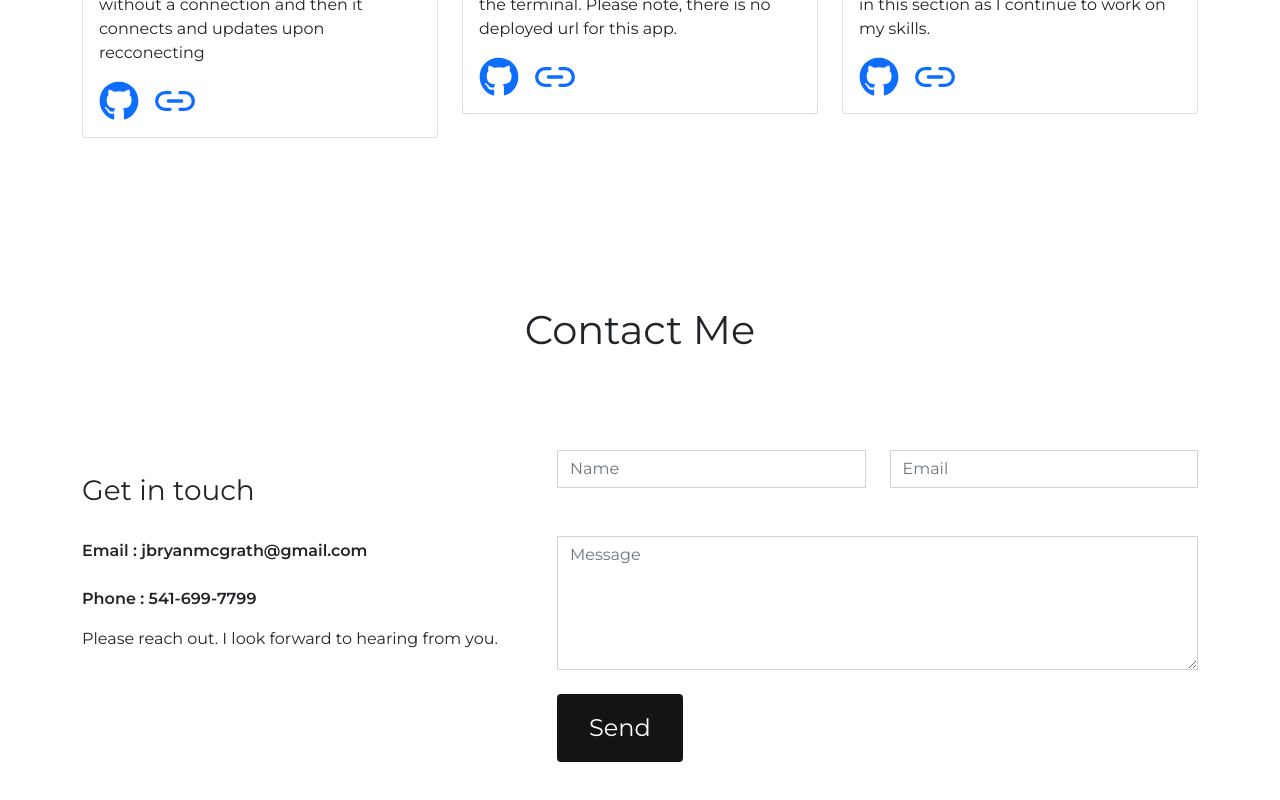
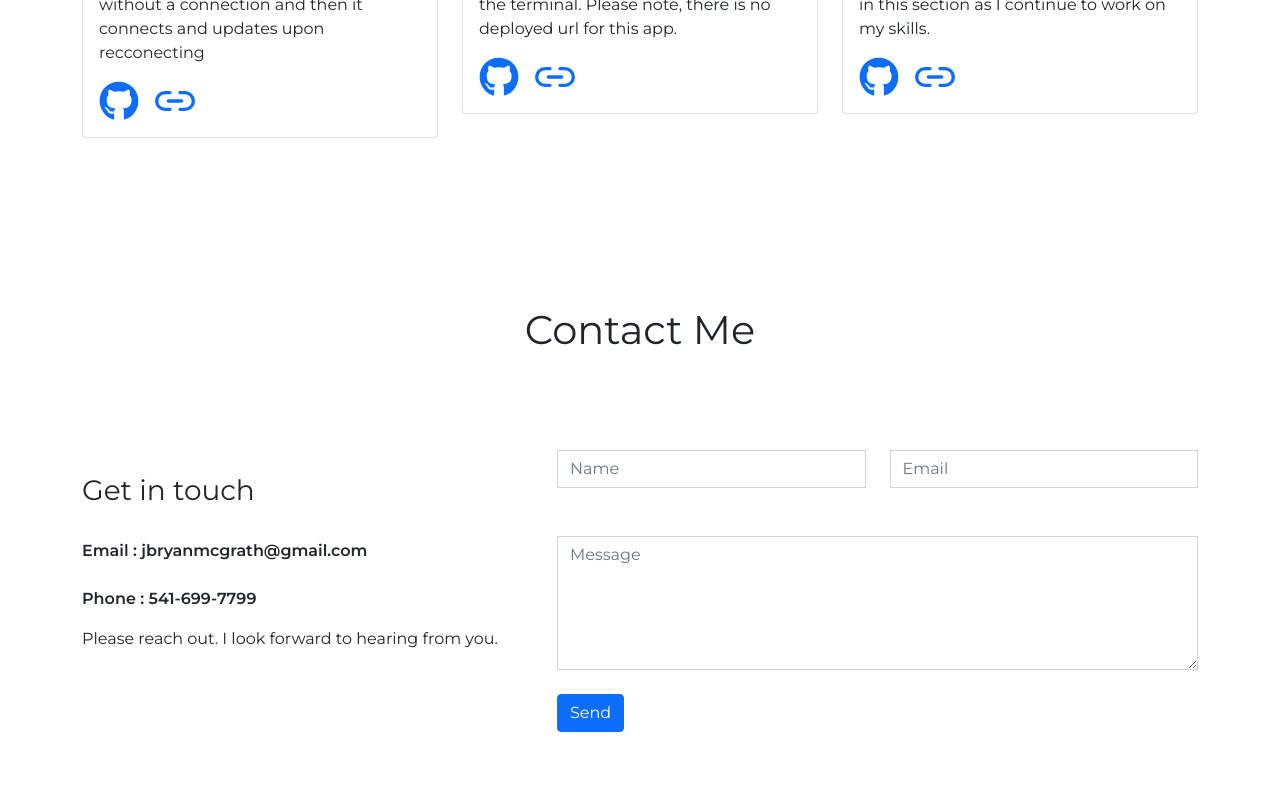
Before and after one commit to jbryanmcgrath/jbryanmcgrath, a React (Create React App) app: page / in a window 1280 px wide. Shown: the part 2610-3410 px from the top of the page. Built offline with nearby package versions, Linux system fonts and the light colour scheme.

Commit message:
minor changes

```diff
--- a/src/components/ContactMe/index.js
+++ b/src/components/ContactMe/index.js
@@ -1,17 +1,19 @@
 import React, { useRef, useState } from 'react'
-import { Container, Row, Col } from 'react-bootstrap'
+import { Container, Row, Col, Button, Modal } from 'react-bootstrap'
 import './index.css'
 import emailjs from '@emailjs/browser';
-import Modal from '../Modal/index'
-import { Button } from './ContactMeElements';
 
 
 const Contact = () => {
     const form = useRef();
-    const [showModal, setShowModal] = useState(false)
+    const [show, setShow] = useState(false);
 
-    const openModal = () => {
-        setShowModal(prev => !prev)
+
+    const handleClose = () => {
+        setShow(false)
+    };
+    const handleShow = () => {
+        setShow(true)
     };
 
 
@@ -54,7 +56,8 @@ const Contact = () => {
                         <p>Please reach out. I look forward to hearing from you.</p>
                     </Col>
                     <Col Lg='7' className="d-flex align-items-center">
-                        <form ref={form} onSubmit={sendEmail} className='contact__form w-100'>
+                        <form ref={form} onSubmit={sendEmail}
+                            className='contact__form w-100'>
                             <Row>
                                 <Col Lg='6' className="form-group">
                                     <input
@@ -80,7 +83,17 @@ const Contact = () => {
                             <br />
                             <Row>
                                 <Col lg='12' className="form-group">
-                                    <Button onClick={openModal} type="submit"> Send</Button>
+                                    <Button onClick={handleShow} type="submit"> Send</Button>
+                                    <Modal
+                                        show={show} onHide={handleClose}>
+                                        <Modal.Header>Thank you for reaching out</Modal.Header>
+                                        <Modal.Body>
+                                            I will respond to your message promptly.
+                                        </Modal.Body>
+                                        <Modal.Footer>
+                                            <Button onClick={handleClose}>Close</Button>
+                                        </Modal.Footer>
+                                    </Modal>
                                 </Col>
                             </Row>
                         </form>
```
